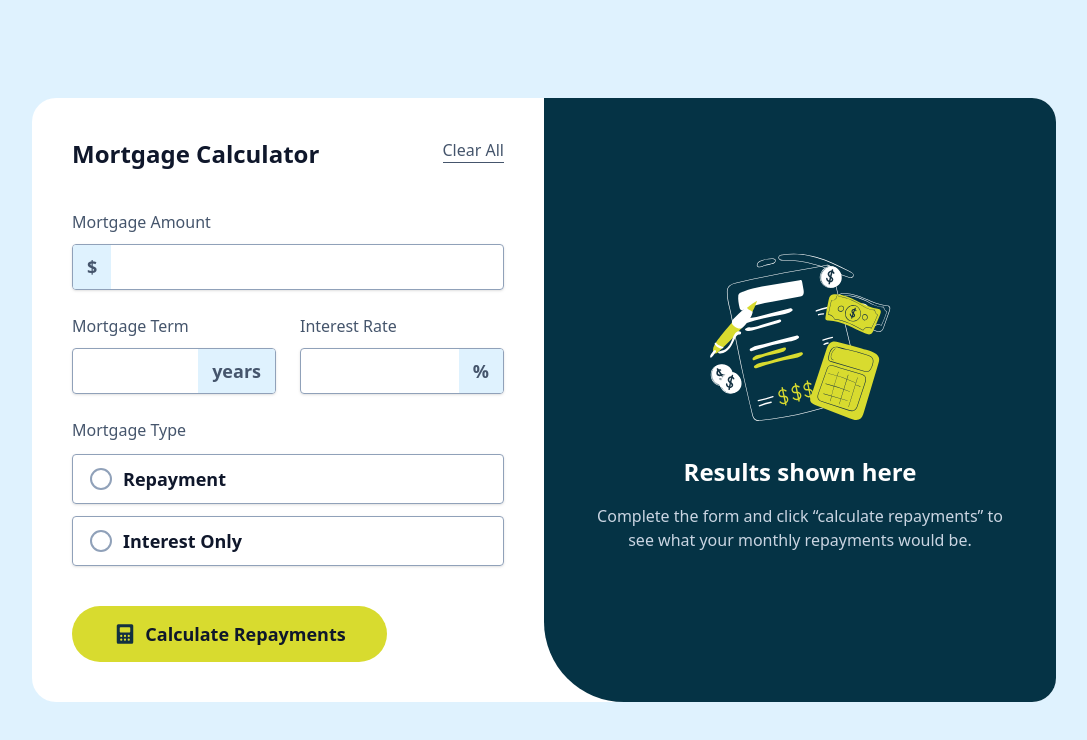
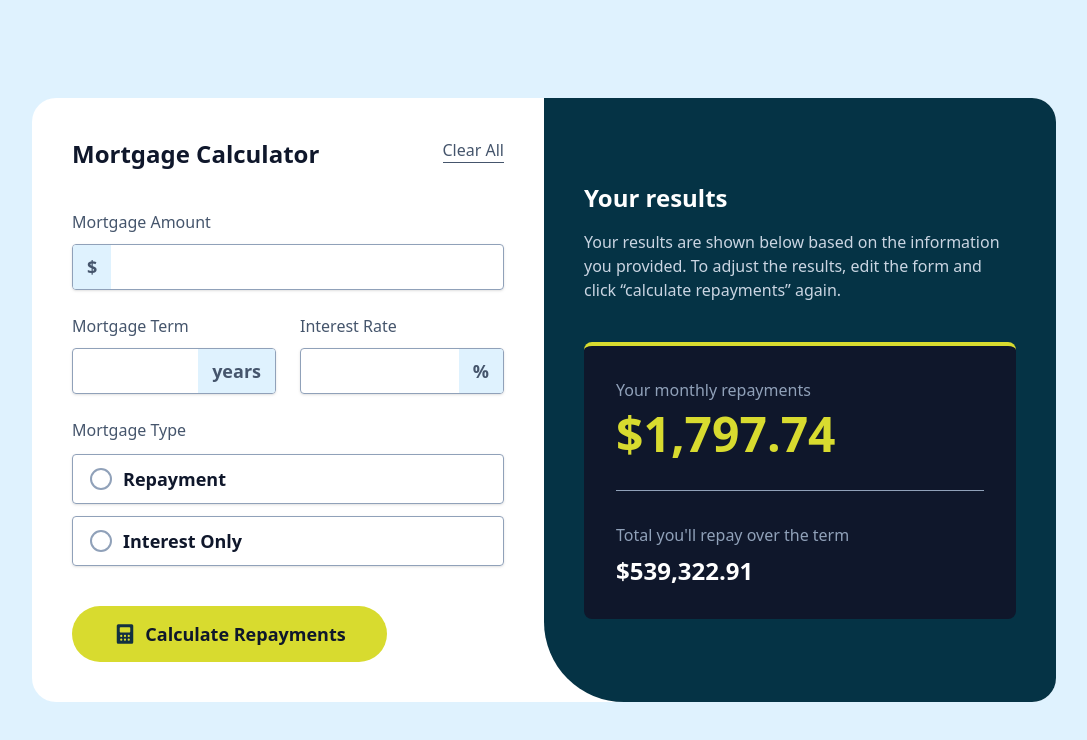
Before and after one commit to MattPahuta/mortgage-repayment-calculator, a React (Vite) app: page / in a window 1280 px wide. Shown: the top 740 px of the page, without its empty margins (96-1183 px from the left). Built offline with nearby package versions, Linux system fonts and the light colour scheme.

Commit message:
Add base change handlers, update ResultPane comp styles

```diff
--- a/src/components/MortgageCalculator.jsx
+++ b/src/components/MortgageCalculator.jsx
@@ -1,16 +1,39 @@
+import { useState } from "react";
 import MortgageForm from "./MortgageForm";
 import ResultsPane from "./ResultsPane";
 
 function MortgageCalculator() {
+
+  const [formData, setFormData] = useState({
+    amount: '',
+    term: '',
+    rate: '',
+    type: 'repayment'
+  });
+
+  const [results, setResults] = useState({
+    monthlyPayment: 0,
+    totalRepayment: 0
+  });
+
+  const [hasCalculated, setHasCalculated] = useState(true);
+
+  const handleInputChange = (name, value) => {
+    setFormData((prevData) => ({
+      ...prevData,
+      [name]: value
+    }));
+  }
+
   return (
     <div className="max-w-5xl grid overflow-hidden sm:rounded-3xl lg:grid-cols-2 bg-white">
       {/* form goes here */}
       <section>
-        <MortgageForm />
+        <MortgageForm formData={formData} onChange={handleInputChange} />
       </section>
       {/* results pane goes here */}
       <section className="flex items-center bg-cyan-950 text-slate-300 lg:rounded-bl-[80px]">
-        <ResultsPane />
+        <ResultsPane hasCalculated={hasCalculated} results={results} />
       </section>
     </div>
   );
--- a/src/components/MortgageForm.jsx
+++ b/src/components/MortgageForm.jsx
@@ -6,7 +6,7 @@ const intl = new Intl.NumberFormat("en-US", {
   currency: "USD",
 });
 
-function MortgageForm() {
+function MortgageForm( {formData, onChange} ) {
 
   return (
     <form
@@ -56,7 +56,7 @@ function MortgageForm() {
         </div>
         {/* Radio fieldset grid group */}
         <div className="grid sm:col-span-2">
-          <MortgageTypeSelector />
+          <MortgageTypeSelector handleChange={onChange} />
         </div>
       </div>
       <button
--- a/src/components/MortgageTypeSelector.jsx
+++ b/src/components/MortgageTypeSelector.jsx
@@ -1,5 +1,5 @@
 
-function MortgageTypeSelector() {
+function MortgageTypeSelector({handleChange}) {
 
   return (
     <fieldset className="">
@@ -9,7 +9,9 @@ function MortgageTypeSelector() {
           <input
             type="radio"
             name="mortgage-type"
-            id=""
+            id="repayment"
+            value="repayment"
+            onChange={(e) => handleChange(e.target.value)}
             className="h-[18px] w-[18px] place-self-center  appearance-none rounded-full border-4 border-white bg-white bg-clip-padding outline-2 outline-slate-400 checked:bg-lemon-lime checked:outline-lemon-lime checked:border-3 checked:border-lemon-lime/20 focus-visible:ring-2 focus-visible:ring-slate-900 focus-visible:ring-offset-3 transiton"
           />
           Repayment
@@ -18,7 +20,9 @@ function MortgageTypeSelector() {
           <input
             type="radio"
             name="mortgage-type"
-            id=""
+            id="interest-only"
+            value="interest-only"
+            onChange={(e) => handleChange(e.target.value)}
             className="h-[18px] w-[18px] place-self-center  appearance-none rounded-full border-4 border-white bg-white bg-clip-padding outline-2 outline-slate-400 checked:bg-lemon-lime checked:outline-lemon-lime checked:border-3 checked:border-lemon-lime/20 focus-visible:ring-2 focus-visible:ring-slate-900 focus-visible:ring-offset-3 transiton"
           />
           Interest Only
--- a/src/components/ResultsPane.jsx
+++ b/src/components/ResultsPane.jsx
@@ -1,16 +1,67 @@
-import emptyResultsImg from '../assets/illustration-empty.svg';
+import emptyResultsImg from "../assets/illustration-empty.svg";
 
-function ResultsPane() {
+function ResultsPane({ hasCalculated, results }) {
   return (
-    <div className="py-8 px-6 sm:p-10 text-center">
-      <img src={emptyResultsImg} alt="" className="mx-auto mb-4" />
-      <h2 className="mb-4 text-2xl font-semibold text-white">
-        Results shown here
-      </h2>
-      <p>
-        Complete the form and click “calculate repayments” to see what
-        your monthly repayments would be.
-      </p>
+    <div className="py-8 px-6 sm:p-10">
+      {!hasCalculated ? (
+        <div className="text-center">
+          <img
+            src={emptyResultsImg}
+            alt=""
+            className="mx-auto mb-4"
+          />
+          <h2 className="mb-4 text-2xl font-semibold text-white">
+            Results shown here
+          </h2>
+          <p>
+            Complete the form and click “calculate repayments” to see
+            what your monthly repayments would be.
+          </p>
+        </div>
+      ) : (
+        <div>
+          <h2 className="mb-4 text-2xl font-semibold text-white">
+            Your results
+          </h2>
+          <p className="mb-6 md:mb-10">
+            Your results are shown below based on the information you
+            provided. To adjust the results, edit the form and click
+            “calculate repayments” again.
+          </p>
+          <div className="w-full px-4 py-6 md:p-8 bg-slate-900 rounded-lg border-t-4 border-lemon-lime">
+            <table className="w-full">
+              <tbody className="border-b border-slate-400">
+                <tr>
+                  <th
+                    scope="col"
+                    className="text-left font-medium text-slate-400 pb-2">
+                    Your monthly repayments
+                  </th>
+                </tr>
+                <tr>
+                  <td className="text-3xl text-lemon-lime font-bold pb-4 md:pb-8 md:text-5xl">
+                    $1,797.74
+                  </td>
+                </tr>
+              </tbody>
+              <tbody className="">
+                <tr>
+                  <th
+                    scope="col"
+                    className="text-left font-medium text-slate-400 pt-4 pb-2 md:pt-8">
+                    Total you'll repay over the term
+                  </th>
+                </tr>
+                <tr>
+                  <td className="text-left text-2xl text-white font-semibold">
+                    $539,322.91
+                  </td>
+                </tr>
+              </tbody>
+            </table>
+          </div>
+        </div>
+      )}
     </div>
   );
 }
```
